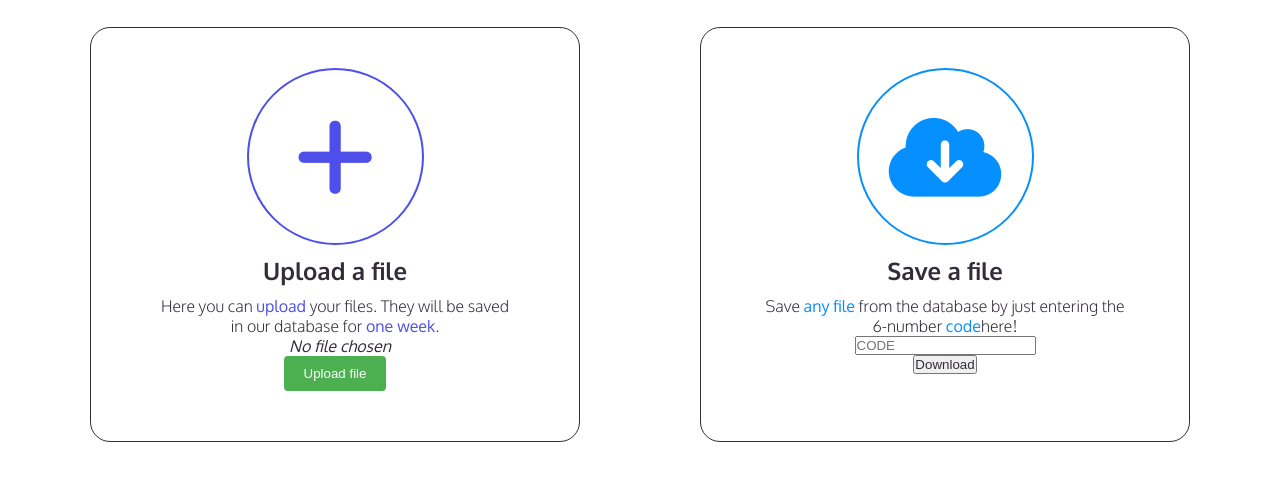
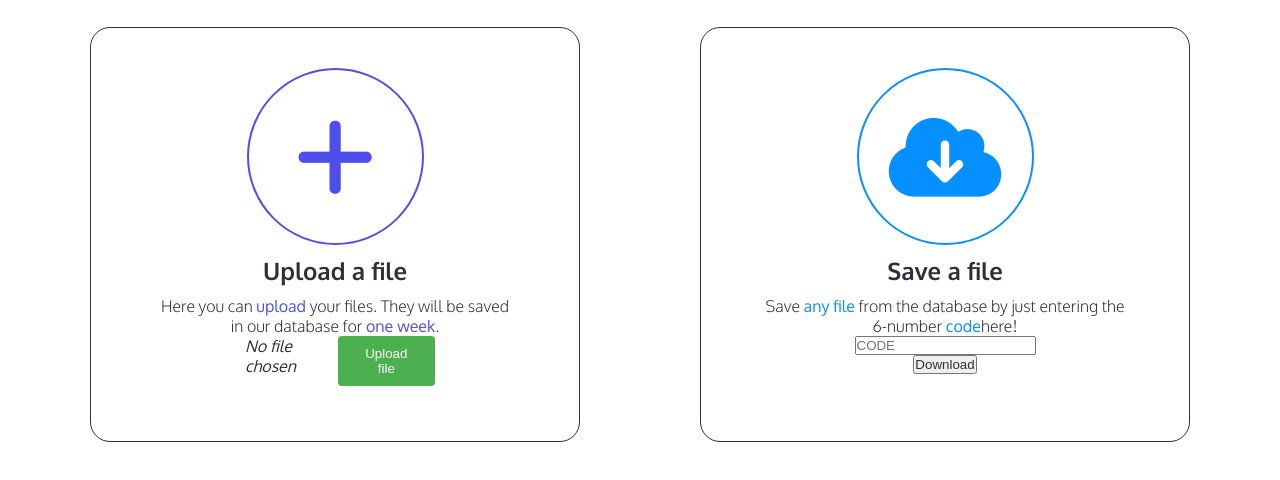
Before and after one commit to ZubalYana/Fexnet, a website: page public/index.html in a window 1280 px wide. Shown: the part 206-686 px from the top of the page. Drawn offline with nearby package versions, Linux system fonts and the light colour scheme.

Commit message:
fix the plus hover effect, unite the chosen file and button into 1 element to style them

```diff
--- a/public/index.html
+++ b/public/index.html
@@ -37,8 +37,11 @@
                 <label for="fileInput" class="custom-file-label"><i class="fa-solid fa-plus plus"></i></label>
                 <h3>Upload a file</h3>
                 <p>Here you can <span class="keyWords">upload</span> your files. They will be saved in our database for <span class="keyWords">one week</span>.</p>
-                <span id="fileName">No file chosen</span>
-                <button type="submit">Upload file</button>
+                <div class="fileInputCon">
+                    <span id="fileName">No file chosen</span>
+                    <button type="submit">Upload file</button>
+                </div>
+
             </form>
             <form id="downloadForm">
                 <div class="downloadForm_icon"><i class="fa-solid fa-cloud-arrow-down cloud"></i></div>
--- a/public/style.scss
+++ b/public/style.scss
@@ -141,10 +141,14 @@
                 transition: 0.3s ease;
             }
 
-            .plus:hover {
+            .custom-file-label:hover .plus{
                 color: #fff;
             }
 
+            .fileInputCon{
+                width: 200px;
+                display: flex;
+                span{}
                 button {
                     padding: 10px 20px;
                     border: none;
@@ -157,6 +161,9 @@
                 button:hover {
                     background-color: #45a049;
                 }
+            }
+
+
 
             #codeInput {
                 padding: 10px;
```
Also changed, not shown: public/style.css, 1 other file. Lines whose indentation alone changed are shown as unchanged.
